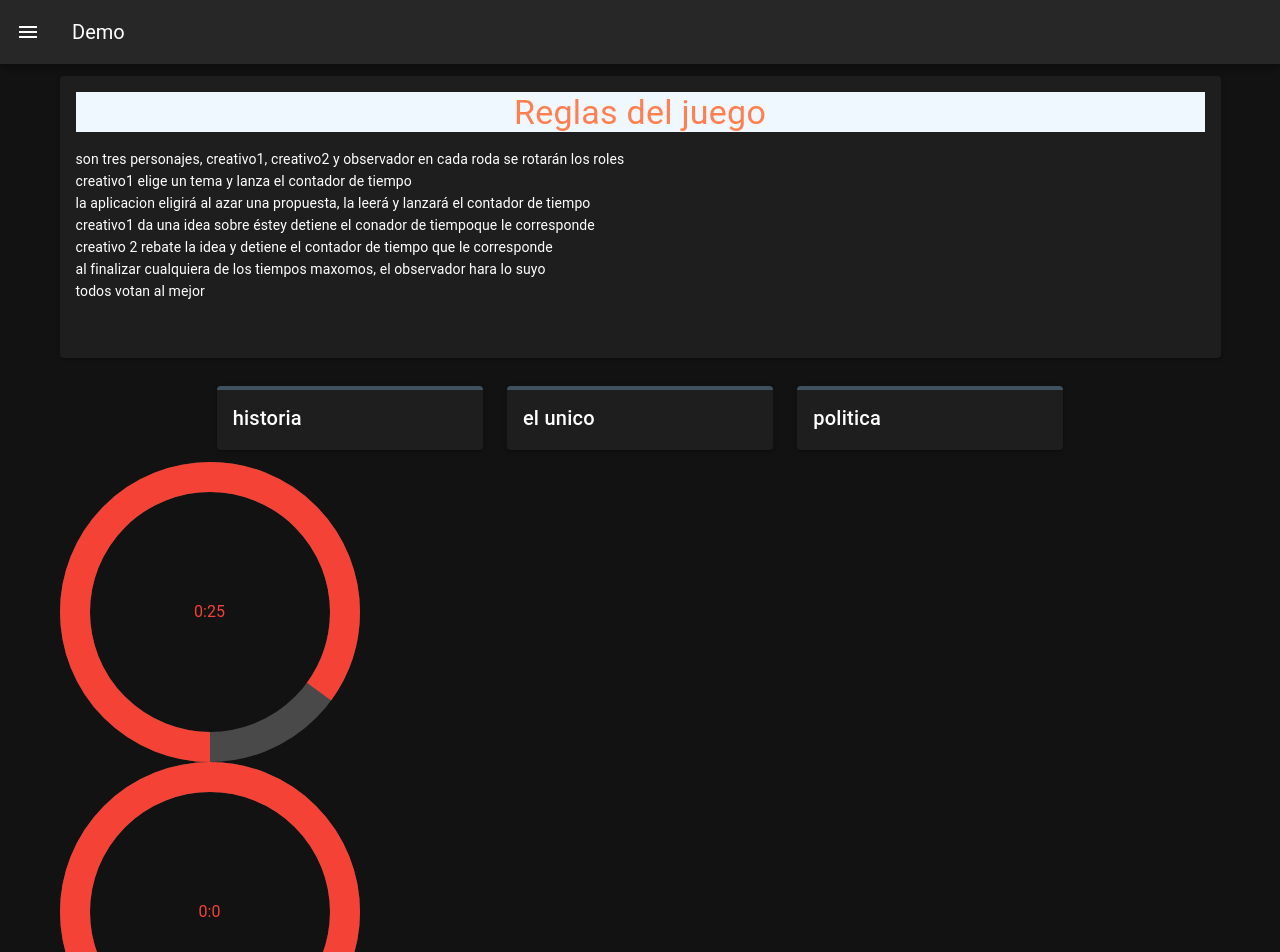
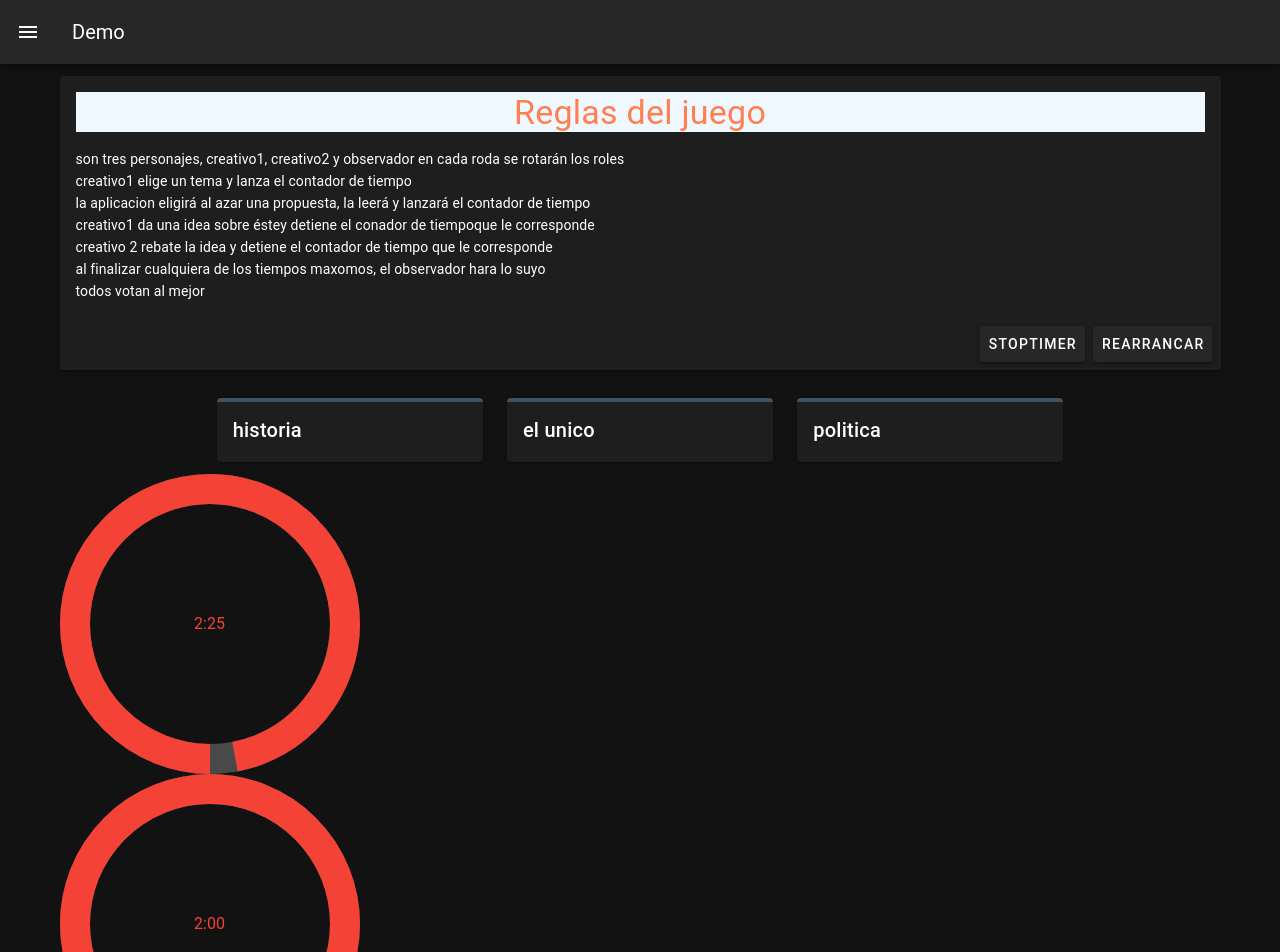
Before and after one commit to ariel2martin/presentacion, a Vue app: page /carter in a window 1280 px wide. Shown: the top 952 px of the page. Built offline with nearby package versions, Linux system fonts and the light colour scheme; a small style sheet from the web is missing; what vue2-perfect-scrollbar would draw is missing.

Commit message:
Timer ok

```diff
--- a/src/views/Carter.vue
+++ b/src/views/Carter.vue
@@ -30,6 +30,10 @@
             {{ voice.name }} ({{ voice.lang }})
           </option>
         </select>
+        <v-btn variant="tonal" @click="stoptimer(1)"> stoptimer </v-btn>
+        <v-btn variant="tonal" @click="countdown(timer1show, 1, timer1)">
+          rearrancar
+        </v-btn>
       </v-card-actions>
     </v-card>
     <p></p>
@@ -79,6 +83,10 @@
       <v-row>
         <div class="text-center">
           <v-progress-circular
+            @click="
+              stoptimer(1);
+              countdown(timer2show, 2, timer2);
+            "
             class="v-progress-circular--visible"
             :rotate="90"
             :size="300"
@@ -93,6 +101,10 @@
       <v-row>
         <div class="text-center">
           <v-progress-circular
+            @click="
+              stoptimer(2);
+              countdown(timer1show, 1, timer1);
+            "
             class="v-progress-circular--visible"
             :rotate="90"
             :size="300"
@@ -127,8 +139,10 @@ export default {
       vtemporizador: true,
       timer1: 100,
       timer2: 100,
-      timer1show: "10:0",
-      timer2show: "0:0",
+      timer1show: "2:30",
+      timer2show: "2:00",
+      stoptimer1: 999,
+      stoptimer2: 999,
       lista: [
         {
           titulo: "historia",
@@ -184,7 +198,7 @@ export default {
     };
 
     this.listenForSpeechEvents();
-    this.countdown(0, 30);
+    this.countdown(this.timer1show, 1);
   },
   beforeUpdate() {
     //console.log("beforeUpdate");
@@ -199,6 +213,15 @@ export default {
     //console.log("destroyed");
   },
   methods: {
+    stoptimer(cual) {
+      /*
+      var id = window.setTimeout(function () {}, 0);
+      while (id--) {
+          window.clearTimeout(id); // will do nothing if no timeout with id is present
+      }*/
+      if (cual == 1) window.clearTimeout(this.stoptimer1);
+      else window.clearTimeout(this.stoptimer2);
+    },
     /**
      * React to speech events
      */
@@ -223,7 +246,10 @@ export default {
 
       this.synth.speak(this.leerTexto);
     },
-    countdown(minutes, seconds) {
+    countdown(q, cual, desde = 100) {
+      var minutes = parseInt(q.split(":")[0]);
+      var seconds = parseInt(q.split(":")[1]);
+      console.log(minutes, "-", seconds);
       var endTime, hours, mins, msLeft, time;
       var porcentajemaximo;
       var vm = this;
@@ -231,12 +257,11 @@ export default {
         return n <= 9 ? "0" + n : n;
       }
 
-      function updateTimer() {
+      function updateTimer1() {
         msLeft = endTime - +new Date();
-        vm.timer1 = parseInt(((msLeft / 1000) * 100) / porcentajemaximo);
-
-        console.log(parseInt(((msLeft / 1000) * 100) / porcentajemaximo));
-        if (msLeft < 1000) {
+        vm.timer1 = parseInt(((msLeft / 1000) * desde) / porcentajemaximo);
+        //console.log(vm.timer1);
+        if (msLeft < 1000 || desde == 0) {
           vm.timer1show = "Se acabó!";
           vm.timer1 = 0;
         } else {
@@ -249,13 +274,39 @@ export default {
             ":" +
             twoDigits(time.getUTCSeconds());
 
-          setTimeout(updateTimer, time.getUTCMilliseconds() + 500);
+          vm.stoptimer1 = setTimeout(
+            updateTimer1,
+            time.getUTCMilliseconds() + 500
+          );
         }
       }
+      function updateTimer2() {
+        msLeft = endTime - +new Date();
+        vm.timer2 = parseInt(((msLeft / 1000) * desde) / porcentajemaximo);
+        //console.log(vm.timer1);
+        if (msLeft < 1000 || desde == 0) {
+          vm.timer2show = "Se acabó!";
+          vm.timer2 = 0;
+        } else {
+          time = new Date(msLeft);
+          hours = time.getUTCHours();
+          mins = time.getUTCMinutes();
 
+          vm.timer2show =
+            (hours ? hours + ":" + twoDigits(mins) : mins) +
+            ":" +
+            twoDigits(time.getUTCSeconds());
+
+          vm.stoptimer2 = setTimeout(
+            updateTimer2,
+            time.getUTCMilliseconds() + 500
+          );
+        }
+      }
       endTime = +new Date() + 1000 * (60 * minutes + seconds) + 500;
       porcentajemaximo = 60 * minutes + seconds;
-      updateTimer();
+      if (cual == 1) updateTimer1();
+      else updateTimer2();
     },
 
     async getData() {
```
Also changed, not shown: 1 other file (tests, documents, lock files or other folders).
